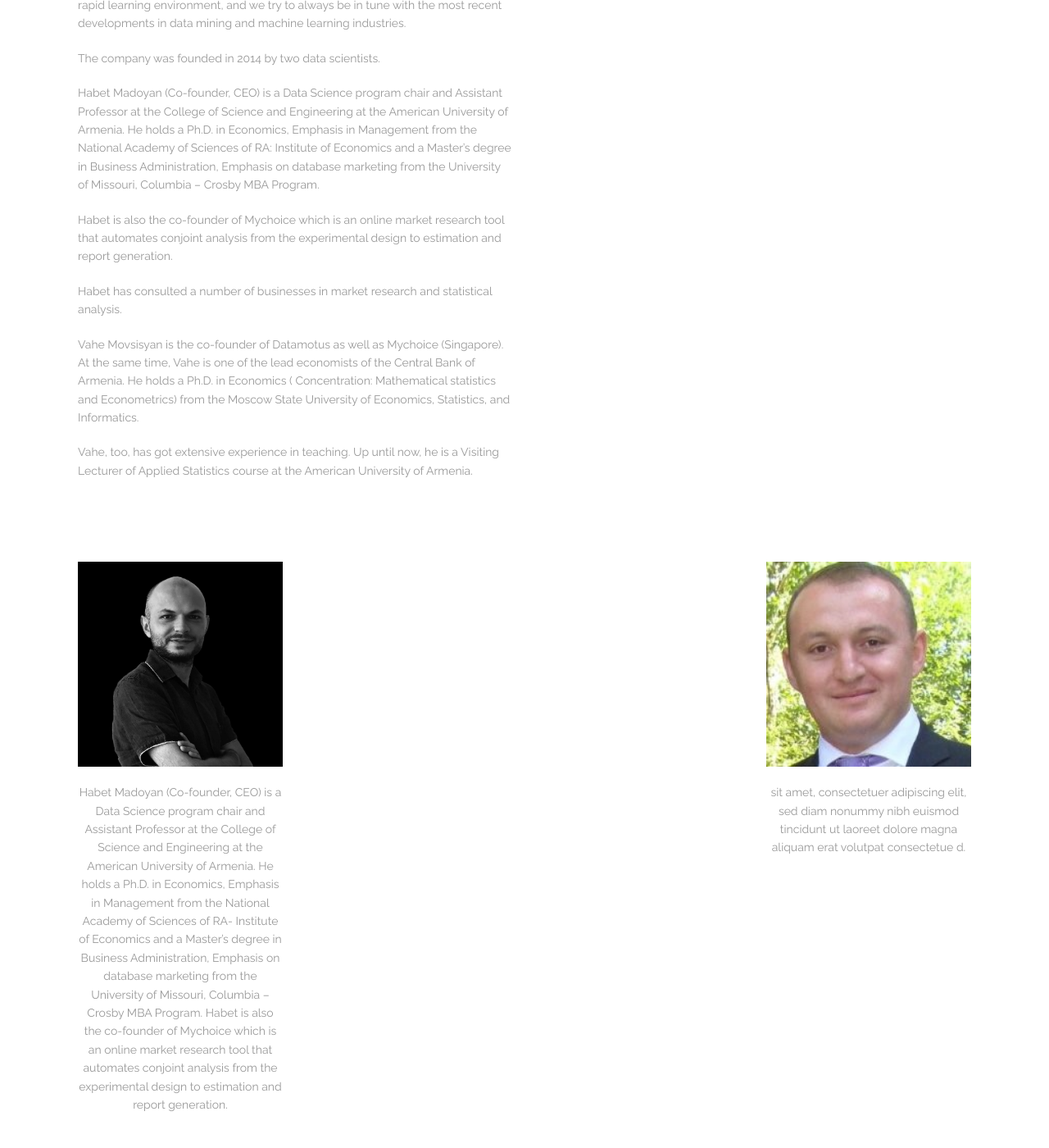
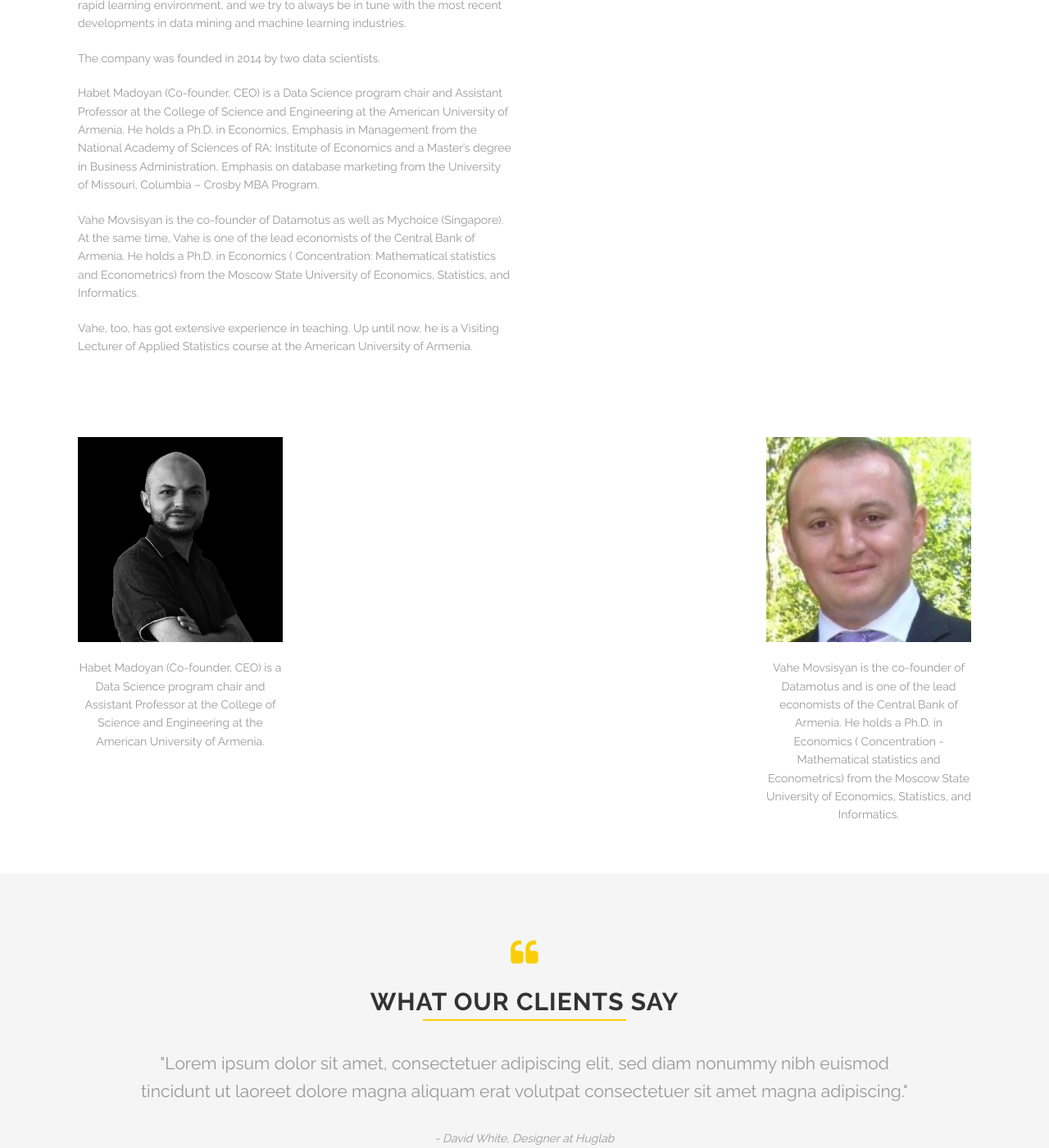
Before and after one commit to Habet/datamotus.github.io, a Jekyll site: the page built from about.html, in a window 1280 px wide and 1400 px high, scrolled down 911 px. Shown: the whole window at 82% size. Built offline with Jekyll 4.4.1, drawn with Linux system fonts in a browser that asks for light colours.

Commit message:
memebrs etc

```diff
--- a/_data/members.yml
+++ b/_data/members.yml
@@ -6,11 +6,11 @@
       icon: linkedin
     - link: https://github.com/Habet
       icon: github
-  desc: Habet Madoyan (Co-founder, CEO) is a Data Science program chair and Assistant Professor at the College of Science and Engineering at the American University of Armenia. He holds a Ph.D. in Economics, Emphasis in Management from the National Academy of Sciences of RA- Institute of Economics and a Master’s degree in Business Administration, Emphasis on database marketing from the University of Missouri, Columbia – Crosby MBA Program. Habet is also the co-founder of Mychoice which is an online market research tool that automates conjoint analysis from the experimental design to estimation and report generation.
+  desc: Habet Madoyan (Co-founder, CEO) is a Data Science program chair and Assistant Professor at the College of Science and Engineering at the American University of Armenia.
 - avatar: images/@stock/VaheMovsisyan.jpg
   name: Vahe Movsisyan
   position: Co-Founder, Data Scientist
   socials:
     - link: https://www.linkedin.com/in/vahe-movsisyan-1a2b043b/
       icon: linkedin
-  desc: sit amet, consectetuer adipiscing elit, sed diam nonummy nibh euismod tincidunt ut laoreet dolore magna aliquam erat volutpat consectetue d.
+  desc: Vahe Movsisyan is the co-founder of Datamotus and is one of the lead economists of the Central Bank of Armenia. He holds a Ph.D. in Economics ( Concentration - Mathematical statistics and Econometrics) from the Moscow State University of Economics, Statistics, and Informatics.
--- a/about.html
+++ b/about.html
@@ -48,9 +48,6 @@ testimonials:
 
       <p>Habet Madoyan (Co-founder, CEO) is a Data Science program chair and Assistant Professor at the College of Science and Engineering at the American University of Armenia. He holds a Ph.D. in Economics, Emphasis in Management from the National Academy of Sciences of RA: Institute of Economics and a Master’s degree in Business Administration, Emphasis on database marketing from the University of Missouri, Columbia – Crosby MBA Program.</p>
 
-      <p>Habet is also the co-founder of Mychoice which is an online market research tool that automates conjoint analysis from the experimental design to estimation and report generation.</p>
-
-      <p>Habet has consulted a number of businesses in market research and statistical analysis.</p>
 
       <p>Vahe Movsisyan is the co-founder of Datamotus as well as Mychoice (Singapore). At the same time, Vahe is one of the lead economists of the Central Bank of Armenia. He holds a Ph.D. in Economics ( Concentration: Mathematical statistics and Econometrics) from the Moscow State University of Economics, Statistics, and Informatics.</p>
 
```
